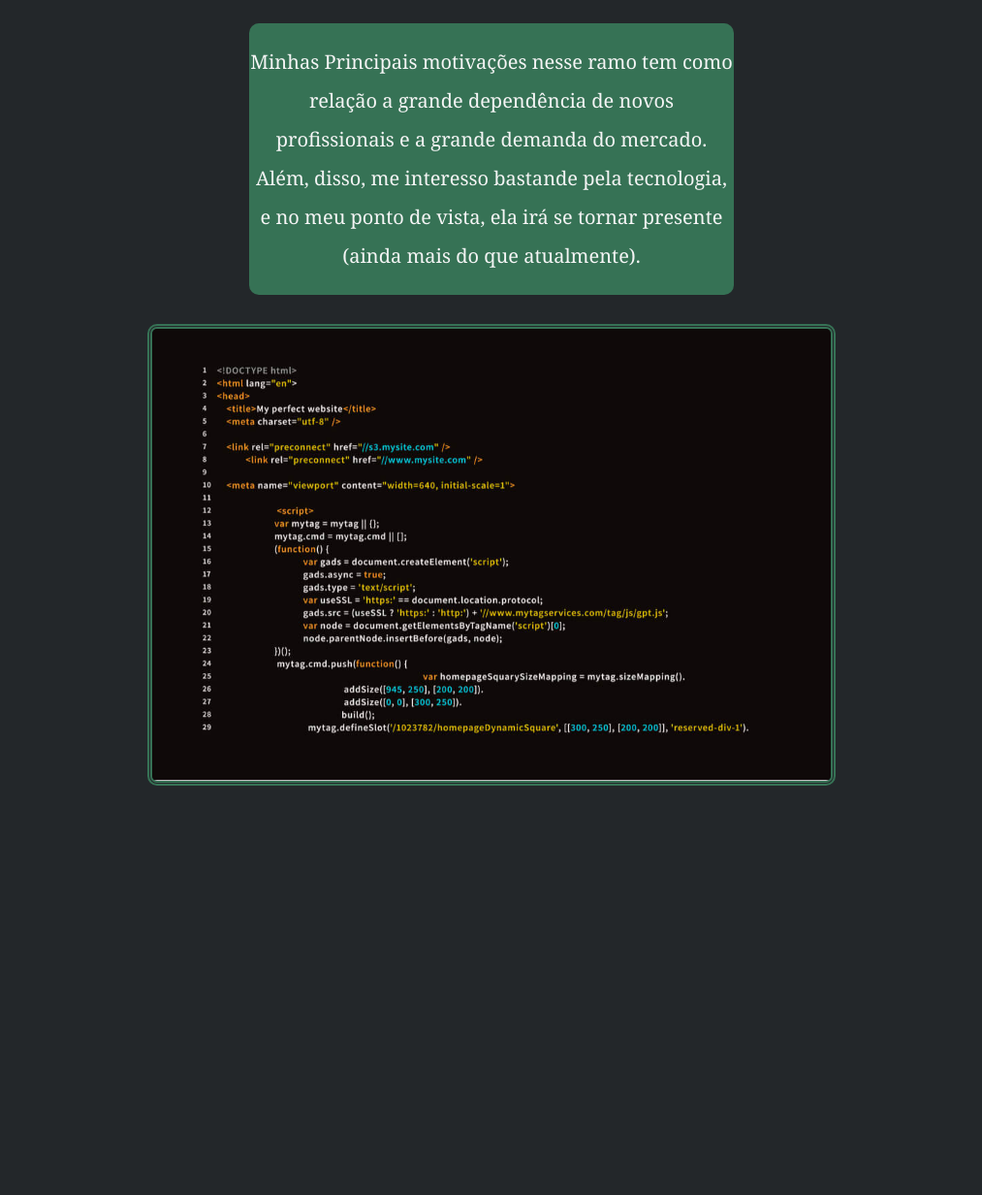
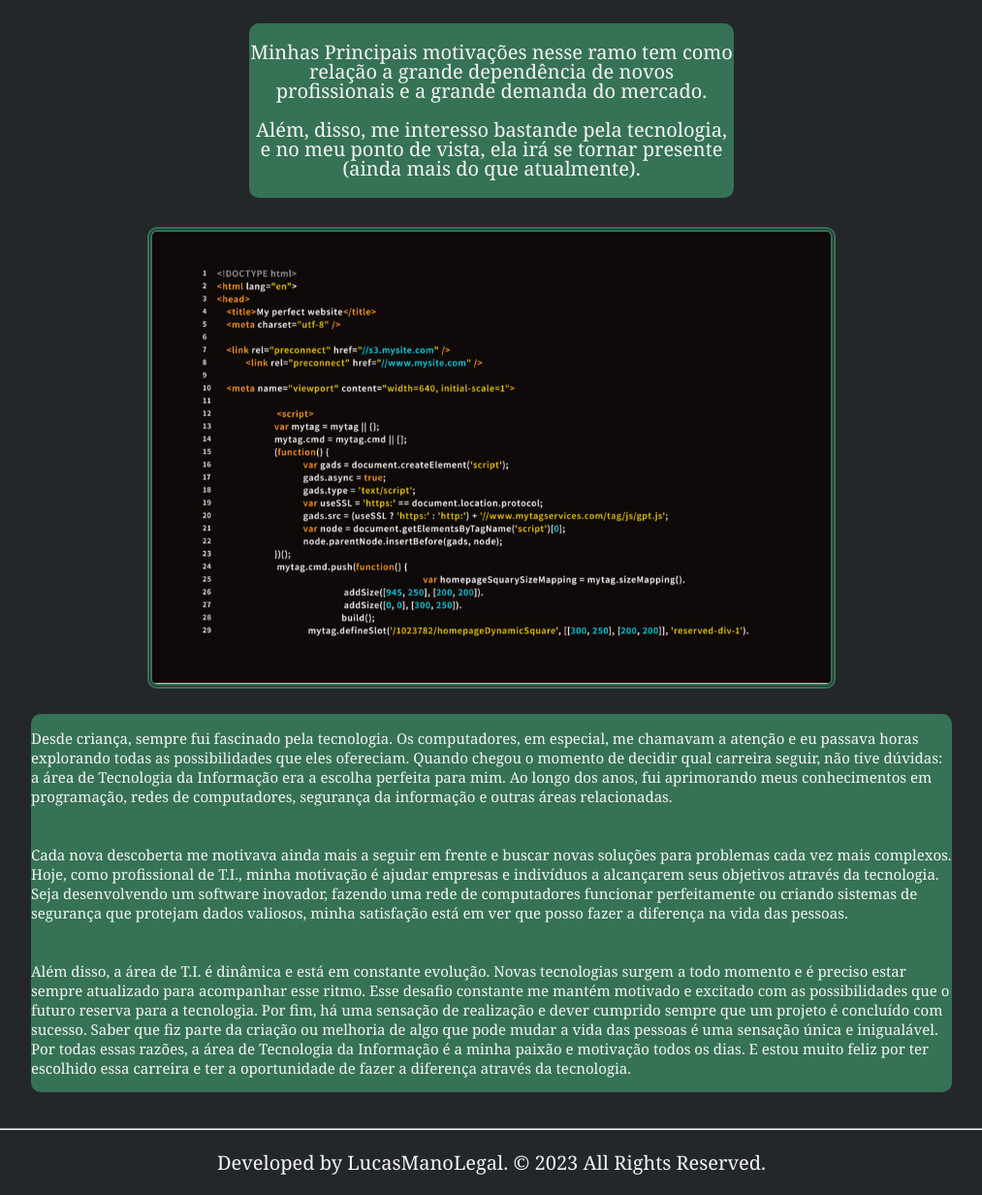
Before and after one commit to LucasManoLegal/SitePessoal-LucasManoLegal, a plain HTML site: page motivacoes.html in a window 1280 px wide. Shown: the part 230-1462 px from the top of the page at 97% size, without its empty margins (133-1146 px from the left). Before the commit the page ends 1046 px from the top, so only its background shows below. Drawn offline with Linux system fonts and the light colour scheme.

Commit message:
Texto adicionado a página Motivações. Alterações no corpo do index e no CSS das caixas de texto.

```diff
--- a/motivacoes.html
+++ b/motivacoes.html
@@ -8,6 +8,7 @@
     <link rel="stylesheet" href="style1.css">
 </head>
 <body>
+    <!-- NavBar-->
     <p id="head">SitePessoal-LucasManoLegal</p>
     <div class="NavBar">
         <div><a href="#">Projetos</a> <a href="file:///C:/dev/SitePessoal-LucasManoLegal/motivacoes.html">Motivações</a> <a href="file:///C:/dev/SitePessoal-LucasManoLegal/index.html">Home</a></div>
@@ -15,13 +16,37 @@
     <div>
         <h1>Motivações</h1>
     </div>
-
-    <div class="Motivações">
-        <div><p>Minhas Principais motivações nesse ramo tem como relação a grande dependência de novos profissionais e a grande demanda do mercado. Além, disso, me interesso bastande pela tecnologia, e no meu ponto de vista, ela irá se tornar presente (ainda mais do que atualmente).</p></div>
+        <div class="Motivações">
+            <div><p>Minhas Principais motivações nesse ramo tem como relação a grande dependência de novos profissionais e a grande demanda do mercado.
+            <br>
+            <br>
+            Além, disso, me interesso bastande pela tecnologia, e no meu ponto de vista, ela irá se tornar presente (ainda mais do que atualmente).</p></div>
+        </div>
+        <div>
+            <img src="Img/o-que-e-codigo-html.jpeg" alt="Imagem de um Código HTML ">
+        </div>
+        <div class="Motivações2">
+            <div><p>Desde criança, sempre fui fascinado pela tecnologia. Os computadores, em especial, me chamavam a atenção e eu passava horas explorando todas as possibilidades que eles ofereciam. Quando chegou o momento de decidir qual carreira seguir, não tive dúvidas: a área de Tecnologia da Informação era a escolha perfeita para mim.
+            Ao longo dos anos, fui aprimorando meus conhecimentos em programação, redes de computadores, segurança da informação e outras áreas relacionadas.
+        <br>
+        <br>
+        <br>
+            Cada nova descoberta me motivava ainda mais a seguir em frente e buscar novas soluções para problemas cada vez mais complexos.
+            Hoje, como profissional de T.I., minha motivação é ajudar empresas e indivíduos a alcançarem seus objetivos através da tecnologia. Seja desenvolvendo um software inovador, fazendo uma rede de computadores funcionar perfeitamente ou criando sistemas de segurança que protejam dados valiosos, minha satisfação está em ver que posso fazer a diferença na vida das pessoas.
+        <br>
+        <br>
+        <br>
+            Além disso, a área de T.I. é dinâmica e está em constante evolução. Novas tecnologias surgem a todo momento e é preciso estar sempre atualizado para acompanhar esse ritmo. Esse desafio constante me mantém motivado e excitado com as possibilidades que o futuro reserva para a tecnologia.
+            Por fim, há uma sensação de realização e dever cumprido sempre que um projeto é concluído com sucesso. Saber que fiz parte da criação ou melhoria de algo que pode mudar a vida das pessoas é uma sensação única e inigualável.
+            Por todas essas razões, a área de Tecnologia da Informação é a minha paixão e motivação todos os dias. E estou muito feliz por ter escolhido essa carreira e ter a oportunidade de fazer a diferença através da tecnologia.</p></div>
+            </div>
+        <br>
+    <div>
+        <!-- Footer-->
+        <hr>
+        <footer>
+            <p>Developed by <a href="http://github.com/LucasManoLegal">LucasManoLegal</a>. © 2023 All Rights Reserved.</p>
+        </footer>
     </div>
-    <div>
-        <img src="Img/o-que-e-codigo-html.jpeg" alt="Imagem de um Código ">
-    </div>
-
 </body>
 </html>
--- a/style1.css
+++ b/style1.css
@@ -20,11 +20,24 @@ a{
     background-color: #58f29d5e;
     border-radius: 10px;
     max-width: 500px;
-    line-height: 40px;
+    line-height: 20px;
     margin: auto;
+}
+.Motivações2{
+    display: flex;
+    flex-direction: row;
+    align-items: center;
+    text-align: left;
+    background-color: #58f29d5e;
+    border-radius: 10px;
+    max-width: 950px;
+    line-height: 20px;
+    margin: auto;
+    font-size: 15px;
 }
 img{
     margin-top: 30px;
+    margin-bottom: 20px;
     max-width: 700px;
     border-style: double;
     border-color: #58f29d5e;
```
Also changed, not shown: index.html (+2 -0 lines).
